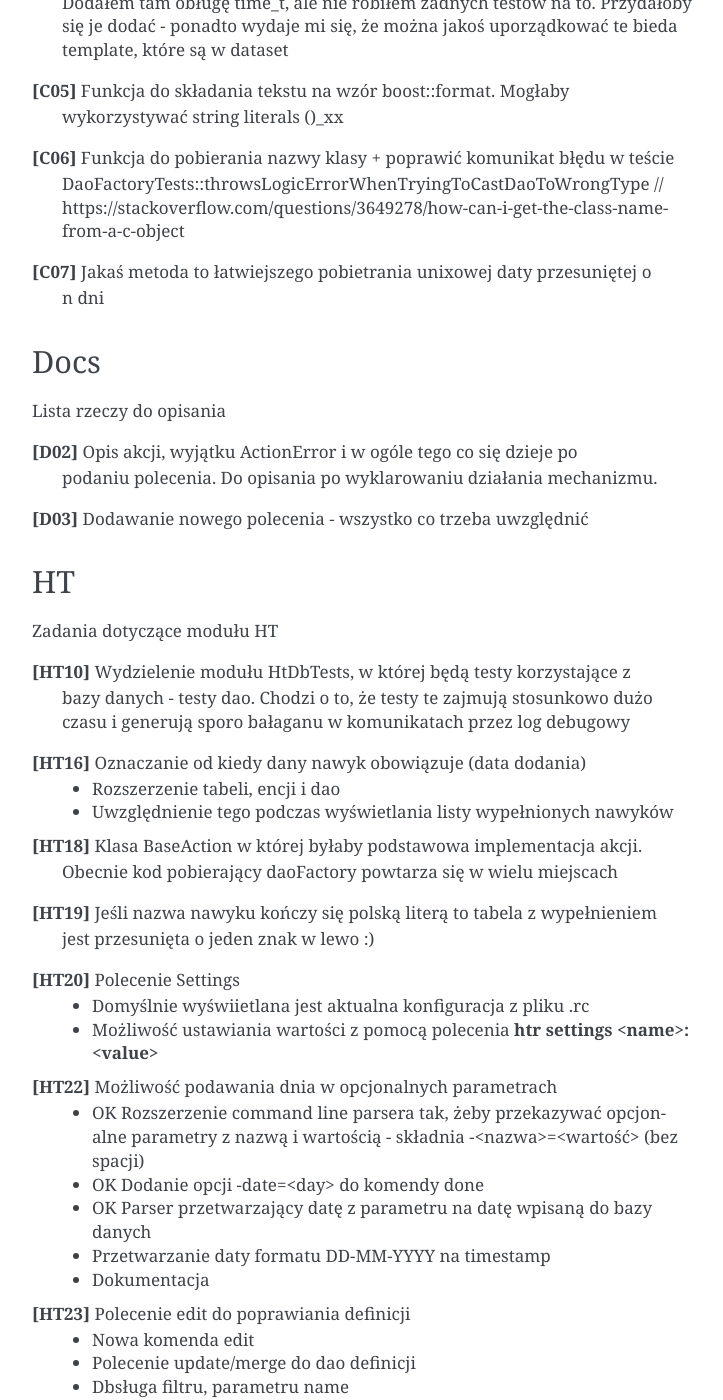
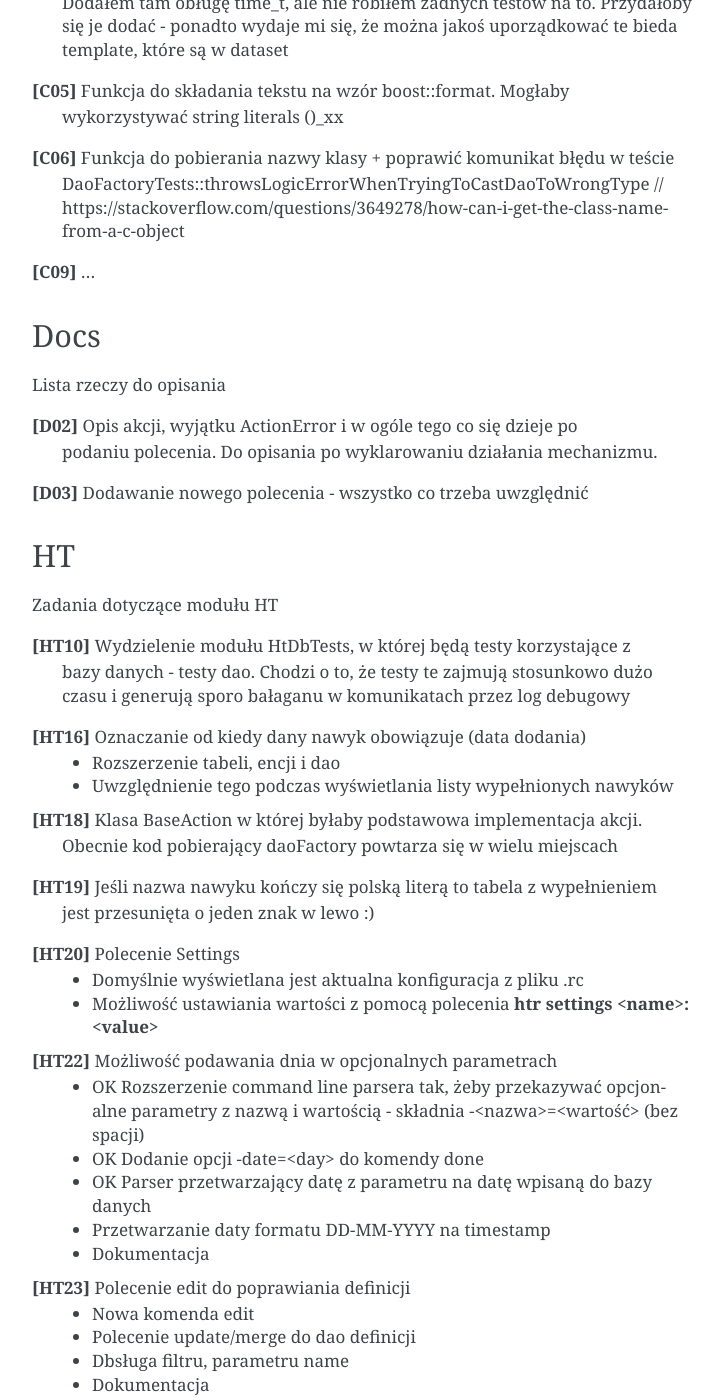
Before and after one commit to minescias/HabitTacker, a Sphinx documentation site: the page built from Documentation/source/Tasks.rst, in a window 1280 px wide and 1400 px high, scrolled down 1163 px. Shown: the whole window, without its empty margins (388-1111 px from the left). Built offline with Sphinx 7.4.7, drawn with Linux system fonts in a browser that asks for light colours.

```diff
--- a/Documentation/source/Core/DateTime.rst
+++ b/Documentation/source/Core/DateTime.rst
@@ -32,6 +32,10 @@ Funkcja Dt::getCurrentDate()
 Zwraca aktualną datę (lokalną z komputera na którym jest uruchomiony program)
 a formacie unixowym (Dt::Timestamp) zaokrągloną do jednego dnia.
 
+Funkcja Dt::getCurrentDateShiftByDays(int nrOfDays)
+*******************************************************************************
+Funckja zwraca unixową datę przesuniętą o n dni od dzisiaj
+
 Reprezentacja daty w bazie danych
 *******************************************************************************
 Data będzie przechowywana w kolumnach o typie **Date** jako czas unixowy
--- a/Documentation/source/Tasks.rst
+++ b/Documentation/source/Tasks.rst
@@ -53,8 +53,7 @@ Co trzeba dodać/poprawić w Core programu
     DaoFactoryTests::throwsLogicErrorWhenTryingToCastDaoToWrongType
     // https://stackoverflow.com/questions/3649278/how-can-i-get-the-class-name-from-a-c-object
 
-**[C07]** Jakaś metoda to łatwiejszego pobietrania unixowej daty przesuniętej o
-    n dni
+**[C09]** ...
 
 Docs
 *******************************************************************************
@@ -84,7 +83,7 @@ Zadania dotyczące modułu HT
     jest przesunięta o jeden znak w lewo :)
 
 **[HT20]** Polecenie Settings
- *  Domyślnie wyświietlana jest aktualna konfiguracja z pliku .rc
+ *  Domyślnie wyświetlana jest aktualna konfiguracja z pliku .rc
  *  Możliwość ustawiania wartości z pomocą polecenia
     **htr settings <name>:<value>**
 
--- a/Documentation/source/tasks/Done.rst
+++ b/Documentation/source/tasks/Done.rst
@@ -21,6 +21,9 @@ Co trzeba dodać/poprawić w Core programu
  *  OK Możliwość dodawania/odejmowania dni od daty
  *  OK Pobieranie dnia tygodnia z daty
  *  OK Klasa Duration do reprezentowania różnicy między dwoma datami
+
+**[C08]** Jakaś metoda to łatwiejszego pobietrania unixowej daty przesuniętej o
+    n dni
 
 Docs
 *******************************************************************************
```
Also changed, not shown: 5 other files.
